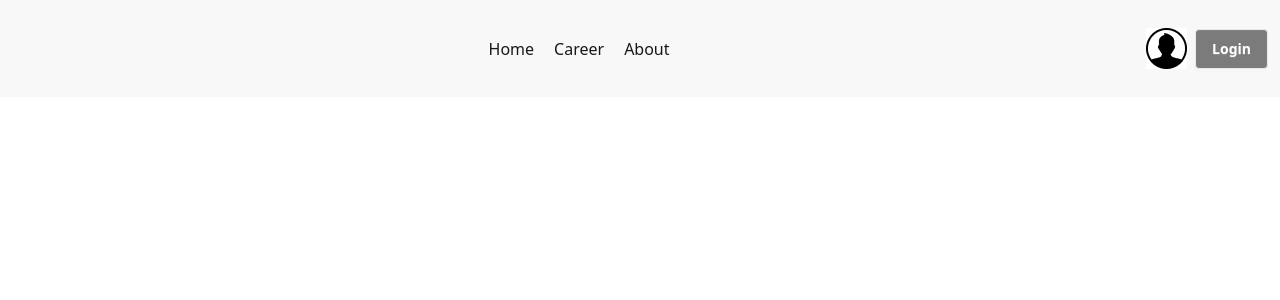
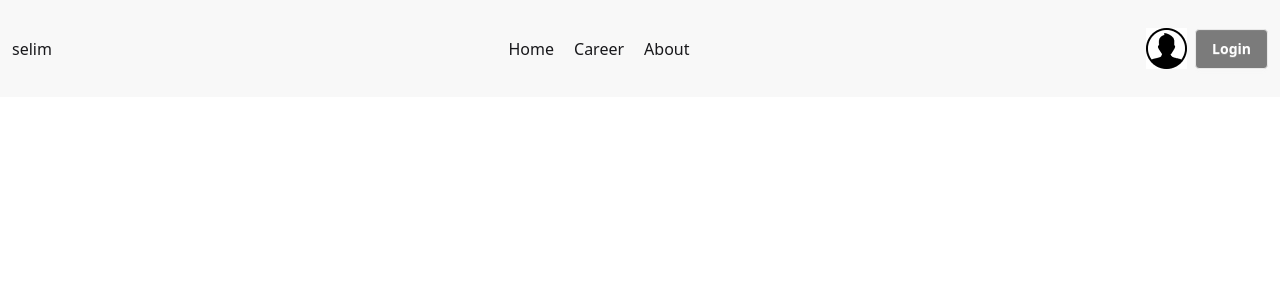
Before and after one commit to selim2066/DragonNews, a React (Vite) app: page /auth in a window 1280 px wide. Shown: the top 300 px of the page. Built offline with nearby package versions, Linux system fonts and the light colour scheme.

Commit message:
context api auth

```diff
--- a/src/components/Navbar.jsx
+++ b/src/components/Navbar.jsx
@@ -1,11 +1,13 @@
-import React from "react";
+import React, { useContext } from "react";
 import { Link, NavLink } from "react-router-dom";
 import userIcon from "../assets/user.png";
+import { AuthContext } from "../provider/AuthProvider";
 
 const Navbar = () => {
+  const {user}=useContext(AuthContext)
   return (
     <div className="flex justify-between items-center py-7 px-3">
-      <div></div>
+      <div>{user.name}</div>
       <div className="space-x-5">
         <Link to="/">Home</Link>
         <Link to="/carrer">Career</Link>
@@ -13,7 +15,7 @@ const Navbar = () => {
       </div>
       <div className="flex gap-2 items-center">
         <img src={userIcon} alt="" />
-        <Link to="/auth/login" className="btn bg-black/50 text-white font-bold">Login</Link>
+        <Link to="auth/login" className="btn bg-black/50 text-white font-bold">Login</Link>
       </div>
     </div>
   );
--- a/src/firebase/Firebase.config.js
+++ b/src/firebase/Firebase.config.js
@@ -15,4 +15,4 @@ const firebaseConfig = {
 
 // Initialize Firebase
 const app = initializeApp(firebaseConfig);
-export deafult app;
+export default app;
--- /dev/null
+++ b/src/provider/AuthProvider.jsx
@@ -0,0 +1,20 @@
+import React, { createContext, useState } from 'react';
+
+export const AuthContext = createContext()
+const AuthProvider = ({children}) => {
+
+const [user, setUser]=useState({
+    name:"selim",
+    email:"mdselimreza2066@gmail.com"
+})
+
+const authInfo ={
+    user, setUser,
+}
+
+    return (
+       <AuthContext.Provider value={authInfo}>{children}</AuthContext.Provider>
+    );
+};
+
+export default AuthProvider;
```
Also changed, not shown: src/main.jsx (+13 -15 lines).
